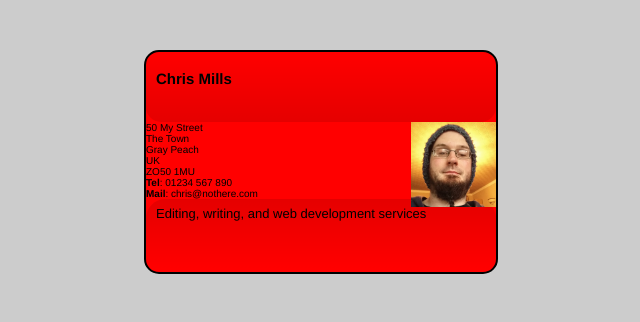
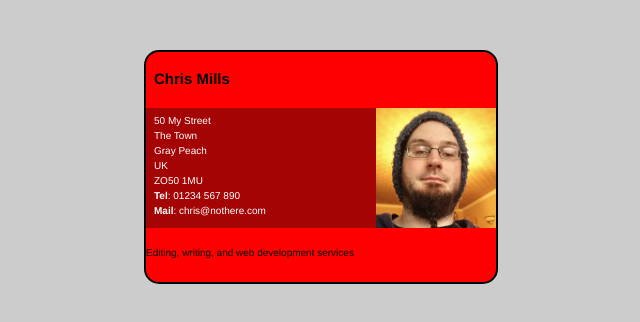
Before and after one commit to Shadrack784/business-card-assessment, a plain HTML site: page index.html in a window 1280 px wide. Shown: the whole page, without its empty margins (319-959 px from the left). Drawn offline with Linux system fonts and the light colour scheme.

Commit message:
second last commit

```diff
--- a/index.html
+++ b/index.html
@@ -5,7 +5,7 @@
     <meta charset="utf-8" />
     <meta name="viewport" content="width=device-width, initial-scale=1.0" />
     <title>Business Card</title>
-    <link href="style.css" rel="stylesheet">
+    <link href="style.css" rel="stylesheet" />
 </head>
 
 <body>
--- a/style.css
+++ b/style.css
@@ -25,51 +25,65 @@ html {
 
 /* Selectors to be matched up with rulesets */
 
-
-/* Rulesets to be matched up with selectors */
+.card article img {
+    max-height: 120px;
+    float: right;
+}
 
 .card {
     width: 35em;
-    height: 22em;
+    height: 23em;
     margin: 5em auto;
     background-color: red;
     border: 0.2em solid black;
     border-radius: 1.5em;
 }
 
-img {
-    max-width: 85px;
-    height: auto;
+header {
+    border-radius: 1.5em 1.5em 0em 0em;
+}
+
+article p {
+    line-height: 15px;
+    margin: 0px 0px 10px 0px;
+    padding: 5px 5px 10px 9px;
+    background-color: rgb(165, 4, 4);
+}
+
+article {
+    color: white;
+}
+
+.card header h2 {
+    margin: 0px 0px 0px 0px;
+    padding: 5px 5px 8px 8px;
+    background-color: red;
+    border-radius: 1.5em 1.5em 0em 0em;
+}
+
+.card article p {
+    line-height: 15px;
+    padding: 5px 5px 10px 8px;
 }
 
 .card header {
+    background-color: red;
+    line-height: 43px;
     background-image: linear-gradient(to bottom, rgba(0, 0, 0, 0), rgba(0, 0, 0, 0.1));
-    border-radius: 0 0 1.5em 1.5em;
-    height: 50px;
-    line-height: 10px;
-    padding: 10px;
 }
 
-.img {
-    max-width: 85px;
-    height: auto;
+.card header p {
+    border-radius: 10px 10px 10px 10px;
 }
 
 .card footer {
-    background-image: linear-gradient(to bottom, rgba(0, 0, 0, 0.1), rgba(0, 0, 0, 0));
-    border-radius: 1.5em 1.5em 0 0;
-    height: 50px;
-    line-height: 10px;
-    padding: 10px;
-    font-size: 1.3em;
+    background-color: red;
+    line-height: 30px;
+    background-image: linear-gradient(to bottom, rgba(0, 0, 0, 0.1));
+    border-radius: 0 0 1.5em 1.5em;
 }
 
-.h2,
-p {
-    margin: 0 auto;
+.card footer+p {
+    font-size: 10px;
+    font-weight: bold;
 }
-
-.card article img {
-    max-height: 100%;
-    float: right;
-}
```
